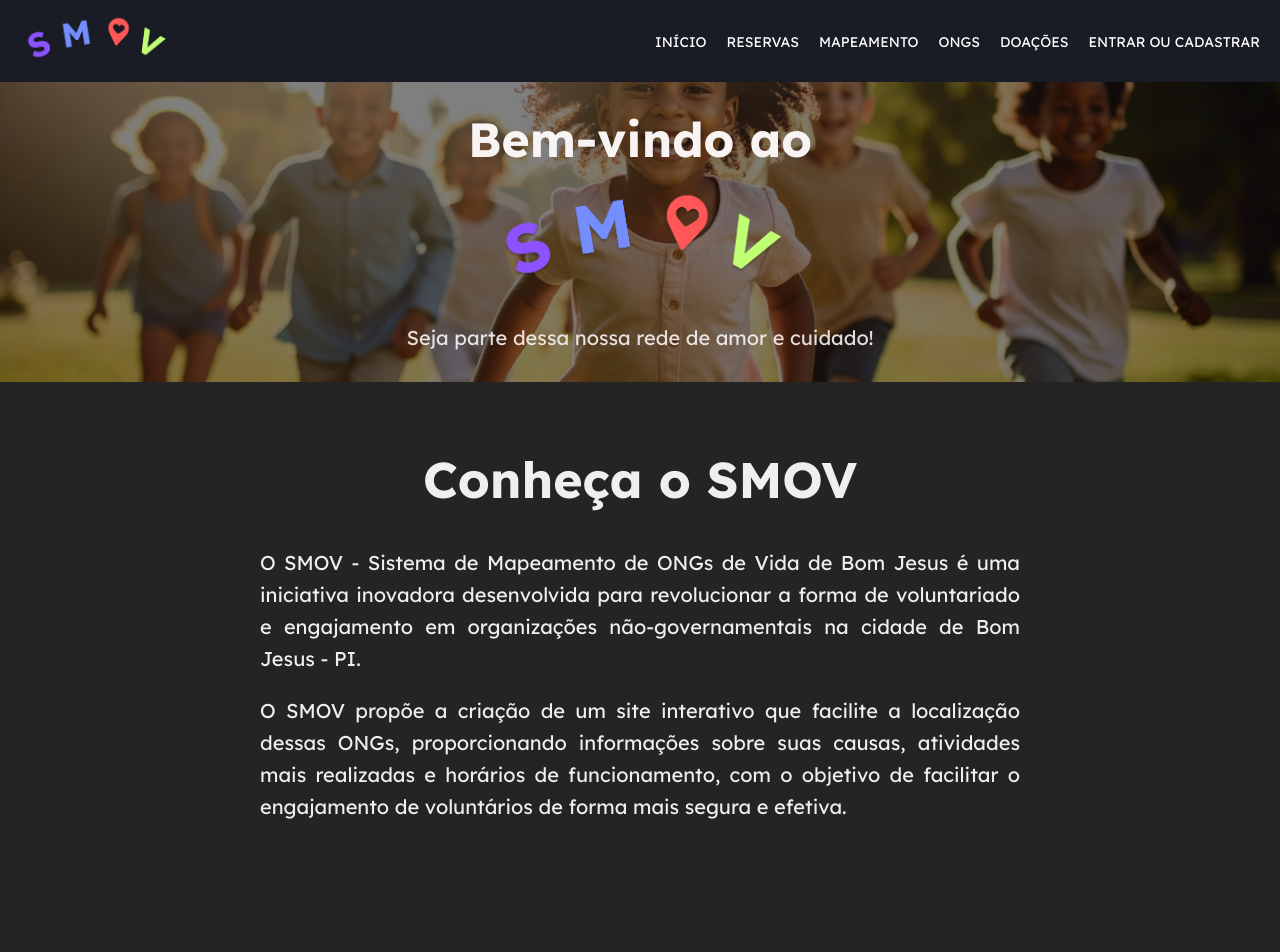
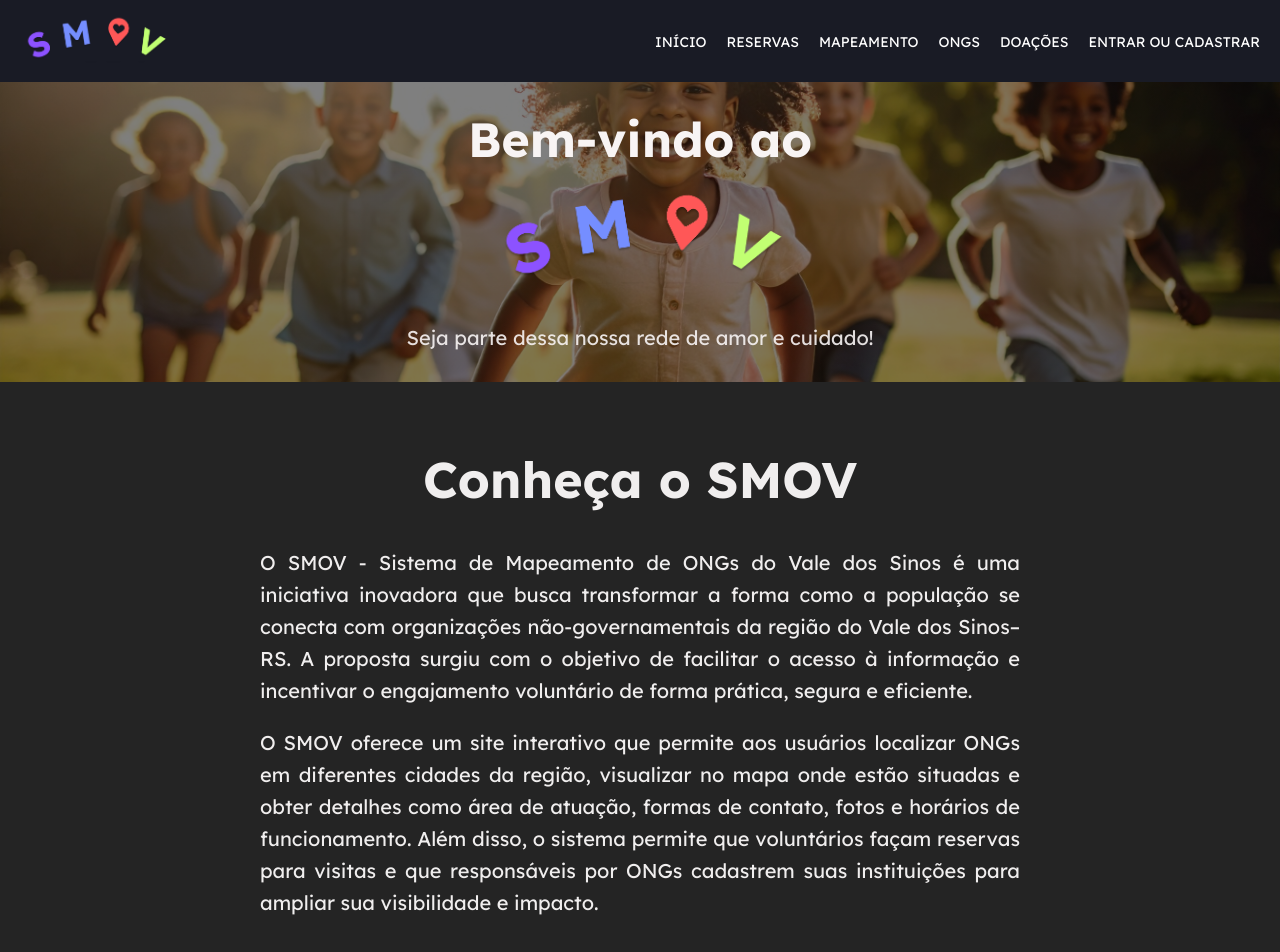
Before and after one commit to juuliaaj/ProjetoSmov, a React (Vite) app in the folder frontend/: page /inicial in a window 1280 px wide. Shown: the top 952 px of the page. Built offline with nearby package versions, Linux system fonts and the light colour scheme; a web font is replaced by a local one.

Commit message:
📝 Ajustes nos textos

```diff
--- a/frontend/src/pages/HomeInicial.jsx
+++ b/frontend/src/pages/HomeInicial.jsx
@@ -23,15 +23,18 @@ const HomeInicial = () => {
             <section className={styles.conheca_smov}>
                 <h2>Conheça o SMOV</h2>
                 <p>
-                    O SMOV - Sistema de Mapeamento de ONGs de Vida de Bom Jesus é uma iniciativa inovadora
-                    desenvolvida para revolucionar a forma de voluntariado e engajamento em organizações
-                    não-governamentais na cidade de Bom Jesus - PI.
+                    O SMOV - Sistema de Mapeamento de ONGs do Vale dos Sinos é uma iniciativa inovadora
+                    que busca transformar a forma como a população se conecta com organizações não-governamentais da
+                    região do Vale dos Sinos–RS. A proposta surgiu com o objetivo de facilitar o acesso à
+                    informação e incentivar o engajamento voluntário de forma prática, segura e eficiente.
+
+
                 </p>
                 <p>
-                    O SMOV propõe a criação de um site interativo que facilite a localização dessas ONGs,
-                    proporcionando informações sobre suas causas, atividades mais realizadas e horários de
-                    funcionamento, com o objetivo de facilitar o engajamento de voluntários de forma mais
-                    segura e efetiva.
+                    O SMOV oferece um site interativo que permite aos usuários localizar ONGs em diferentes cidades da
+                    região, visualizar no mapa onde estão situadas e obter detalhes como área de atuação, formas de contato,
+                    fotos e horários de funcionamento. Além disso, o sistema permite que voluntários façam reservas para visitas
+                    e que responsáveis por ONGs cadastrem suas instituições para ampliar sua visibilidade e impacto.
                 </p>
             </section>
 
```
